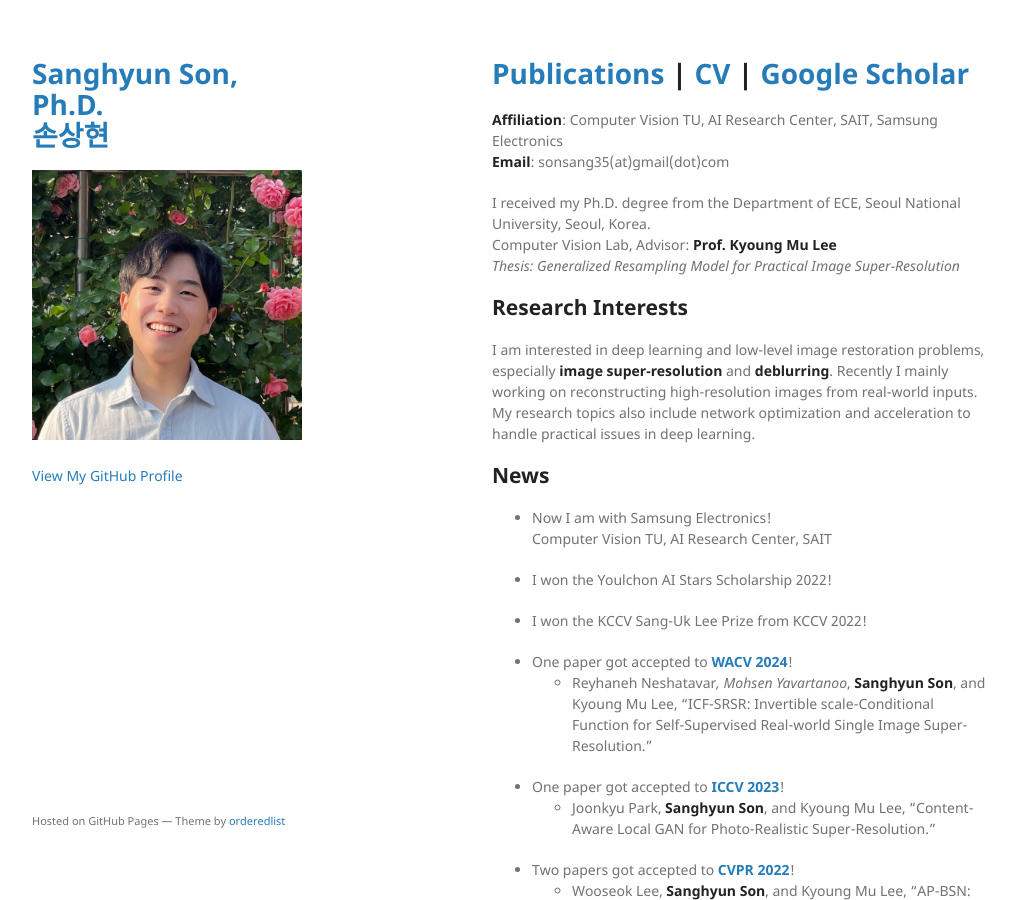
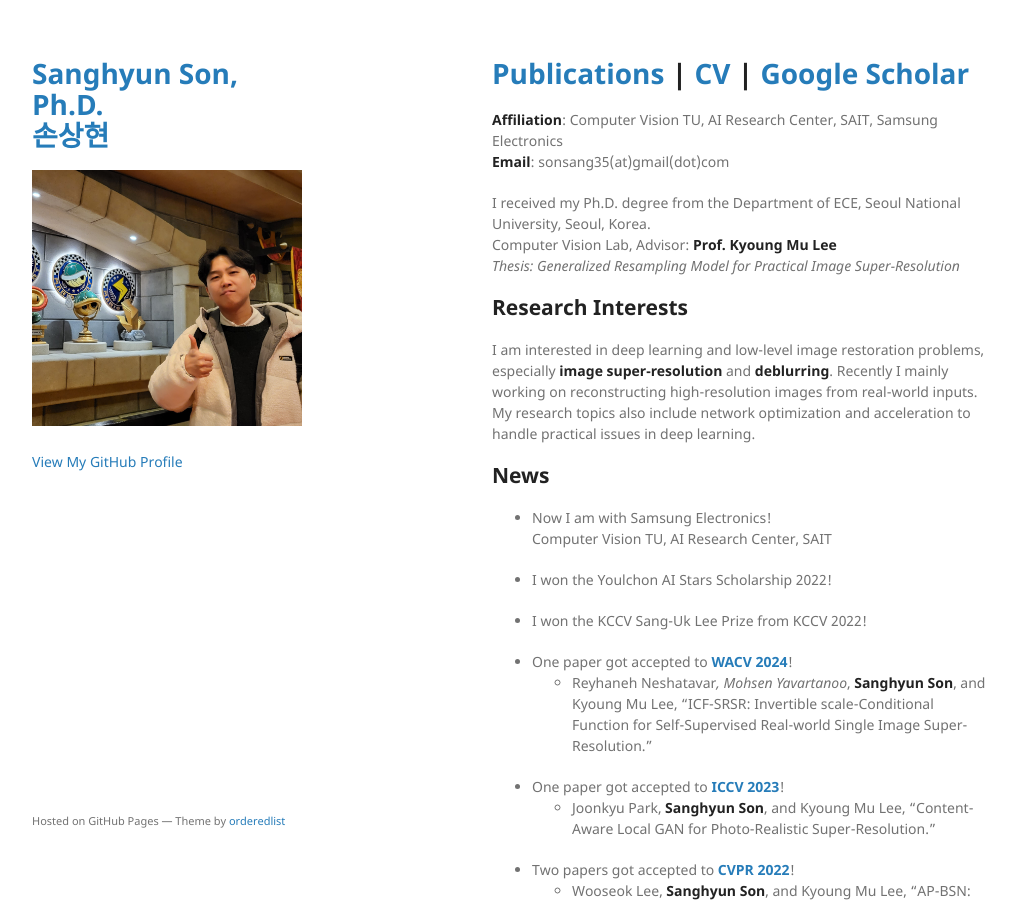
Before and after one commit to sanghyun-son/sanghyun-son.github.io, a Jekyll site: the page built from index.md, in a window 1280 px wide and 900 px high. Shown: the whole window, without its empty margins (128-1144 px from the left). Built offline with Jekyll 4.4.1, drawn with Linux system fonts in a browser that asks for light colours; the repository's description, which GitHub fills in, is left out.

Commit message:
Update profile

```diff
--- a/_config.yml
+++ b/_config.yml
@@ -1,5 +1,5 @@
 title: <p>Sanghyun Son, Ph.D.<br>손상현</p>
-logo: ./assets/img/profile.png
+logo: ./assets/img/profile.jpg
 description:
 show_downloads: false
 google_analytics: UA-191381811-3
```
Also changed, not shown: assets/img/profile.jpg (added), assets/img/profile.png (deleted).
